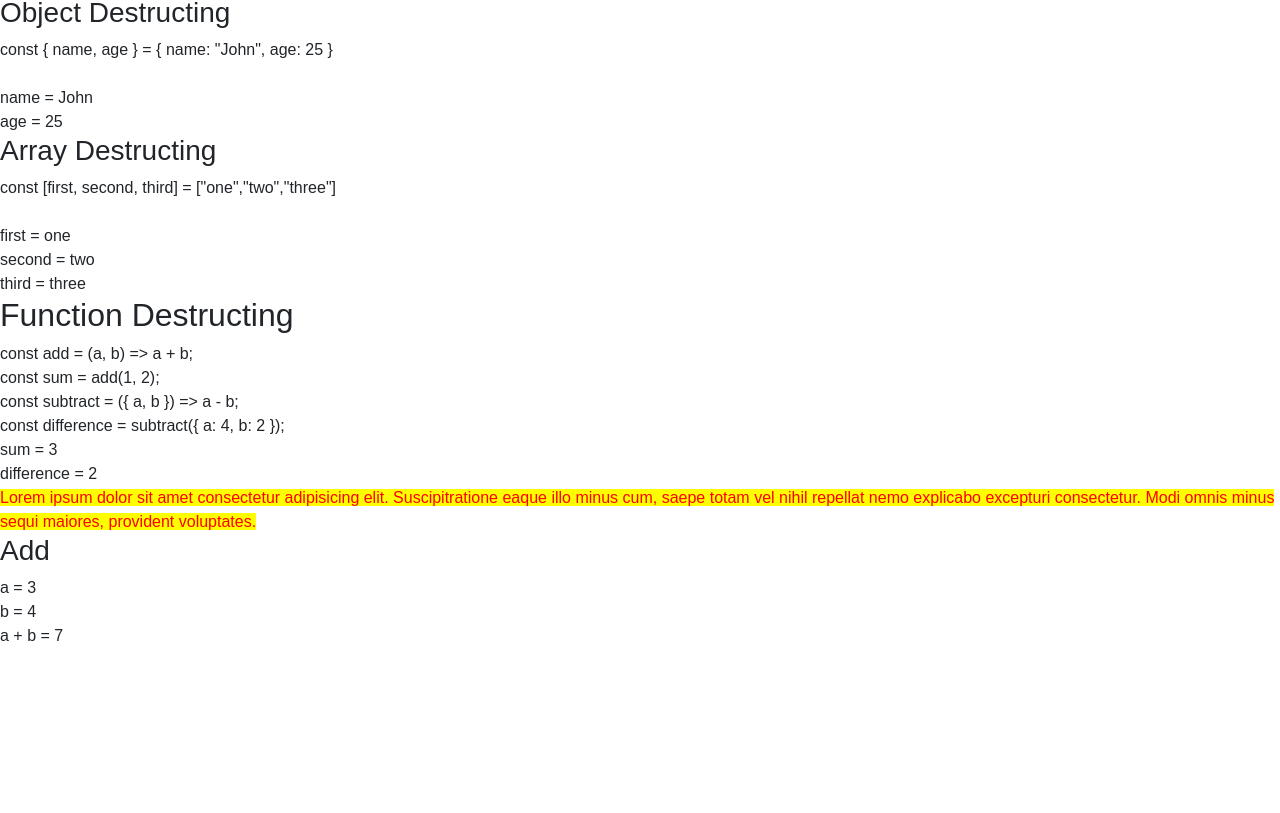
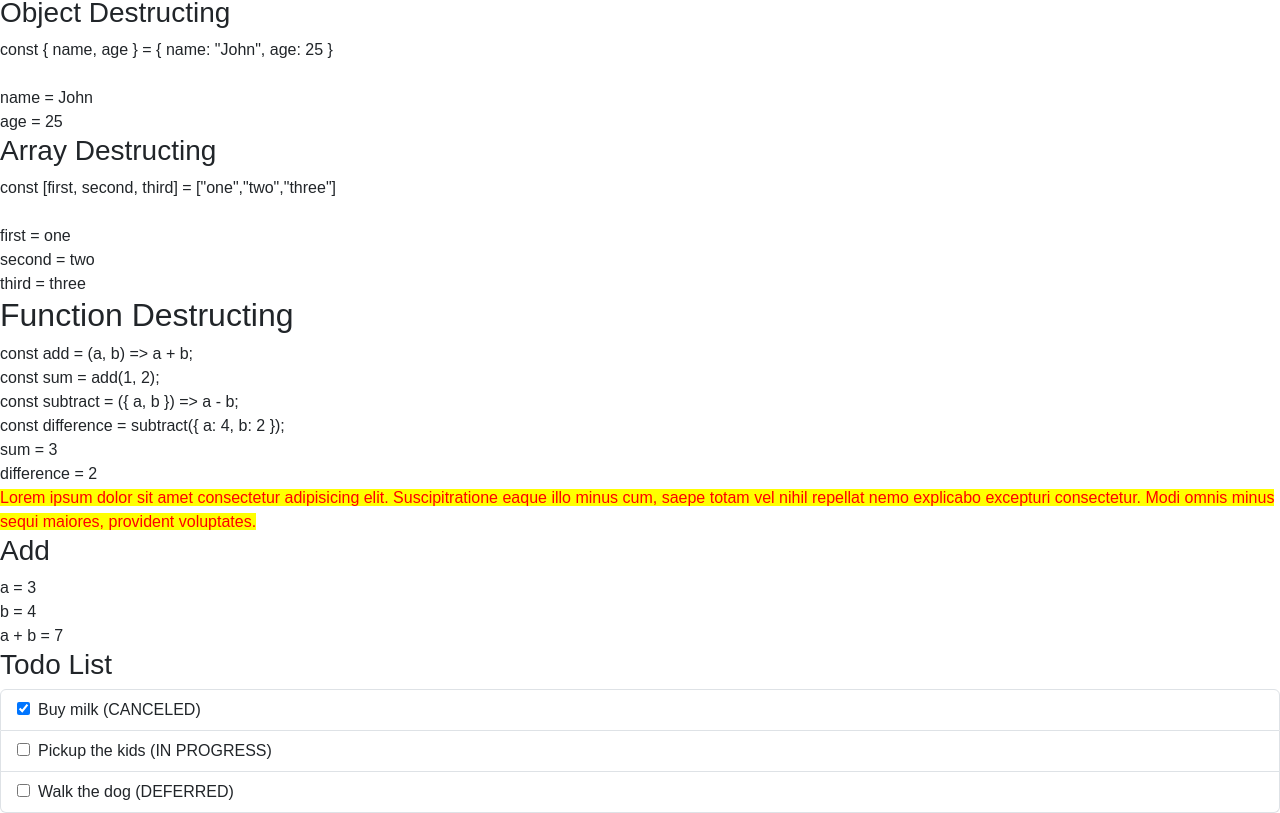
Before and after one commit to roecch/kanbas-react-web-app, a React (Create React App) app: page /#/Labs in a window 1280 px wide. Shown: the part 4031-4844 px from the top of the page. Before the commit the page ends 4679 px from the top, so only its background shows below. Built offline with nearby package versions, Linux system fonts and the light colour scheme.

Commit message:
comp lab

```diff
--- a/src/Labs/a3/index.tsx
+++ b/src/Labs/a3/index.tsx
@@ -5,6 +5,7 @@ import Styles from "./Styles";
 import ConditionalOutput from "./ConditionalOutput";
 import Highlight from "./Highlight";
 import Add from "./Add";
+import TodoList from "./todos/TodoList";
 
 function Assignment3() {
  return (
@@ -20,6 +21,7 @@ function Assignment3() {
         vel nihil repellat nemo explicabo excepturi consectetur. Modi omnis minus sequi maiores, provident voluptates.
      </Highlight>
       <Add a={3} b={4} />
+      <TodoList/>
    </div>
  );
 }
```
